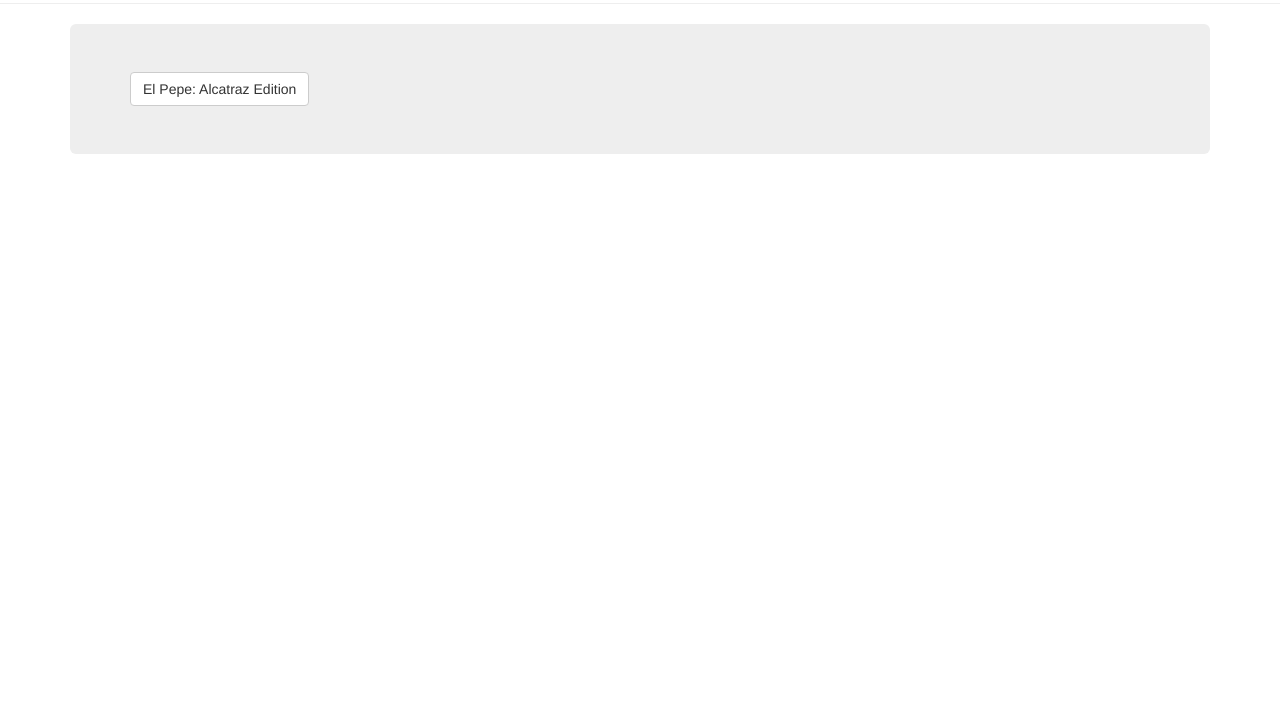
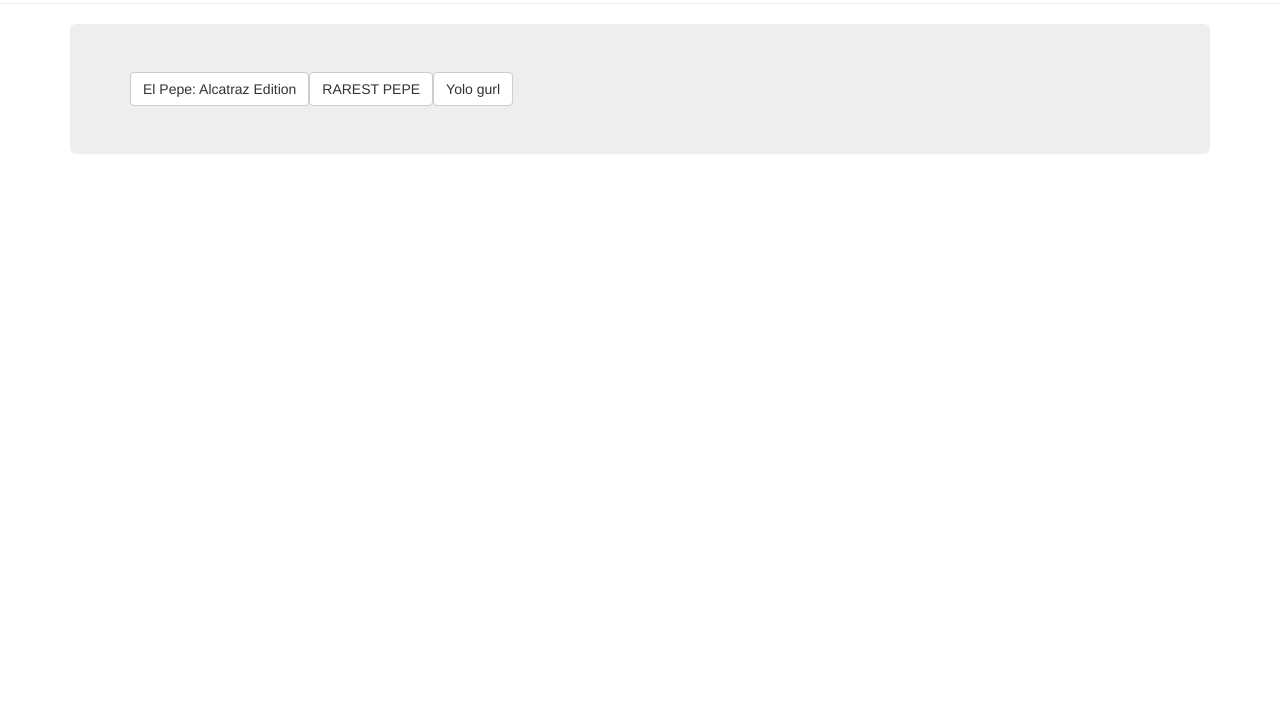
Before and after one commit to SpideyLi/pepeprisonbreak.github.io, a plain HTML site: page index.html in a window 1280 px wide. Shown: the part 96-800 px from the top of the page. Drawn offline with nearby package versions, Linux system fonts and the light colour scheme.

Commit message:
AYY LMAO

```diff
--- a/index.html
+++ b/index.html
@@ -15,6 +15,12 @@
             <td>
               <a href="pepeprisonbreak.html" type="button" class="btn btn-default">El Pepe: Alcatraz Edition</a>
             </td>
+            <td>
+              <a href=# type="button" class="btn btn-default">RAREST PEPE</a>
+            </td>
+            <td>
+              <a href=# type="button" class="btn btn-default">Yolo gurl</a>
+            </td>
           </tr>
         </table>
       </div>
```
